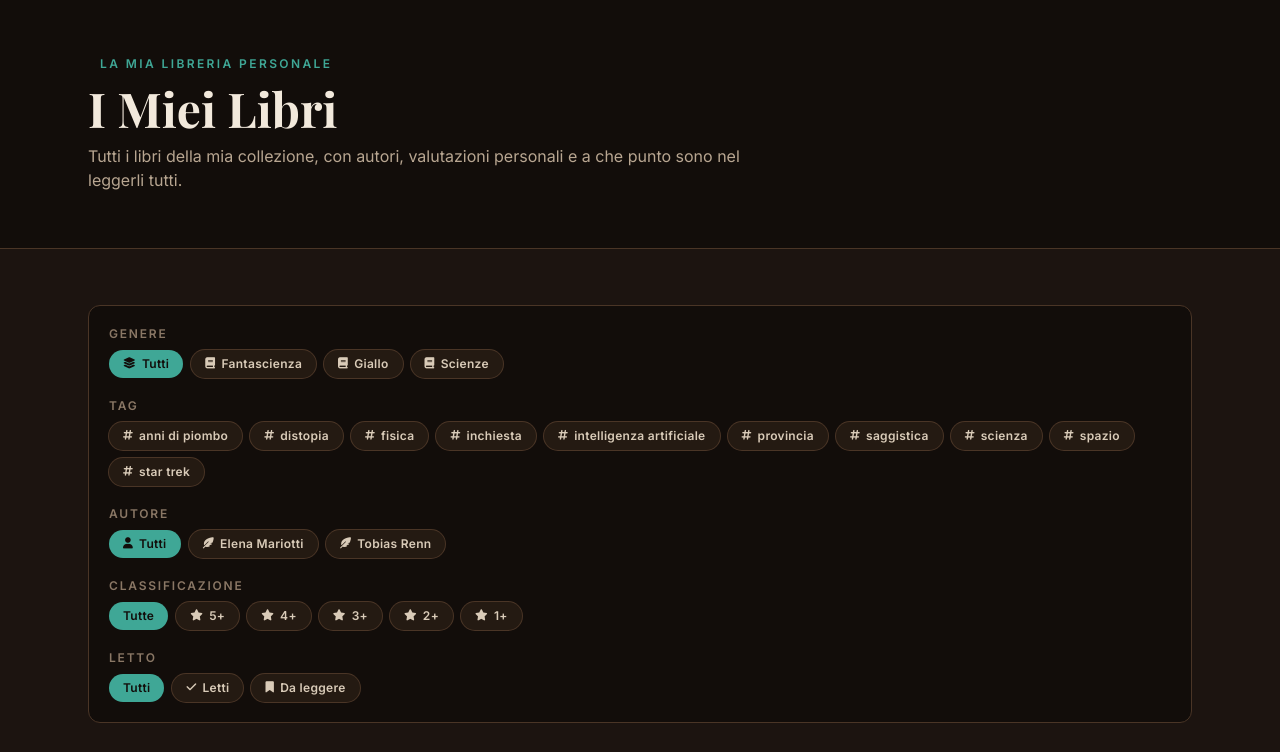
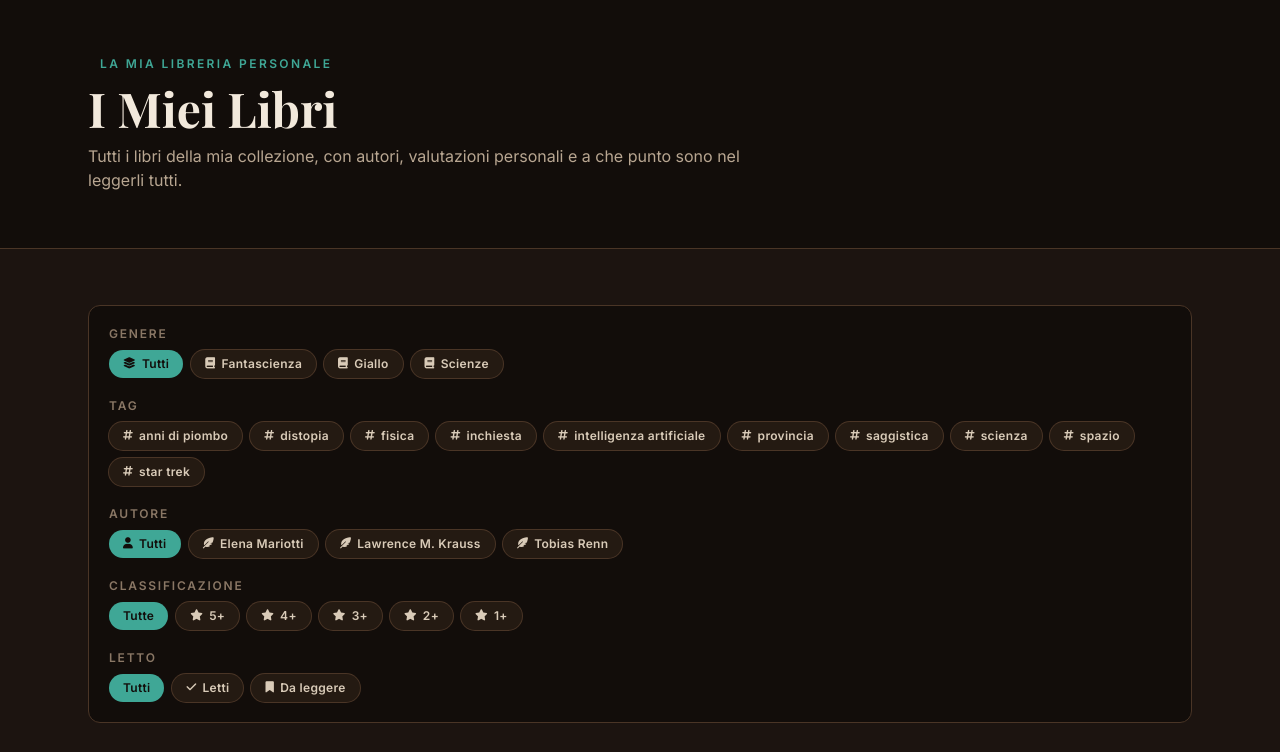
Before and after one commit to ImVinzzzz/my-book-collection, a React (Vite) app: page / in a window 1280 px wide. Shown: the top 752 px of the page. Built offline with nearby package versions, Linux system fonts and the light colour scheme.

Commit message:
Update authors.ts

```diff
--- a/src/data/authors.ts
+++ b/src/data/authors.ts
@@ -6,6 +6,13 @@ import type { Author } from '../types';
  * `slug` di un autore qui sotto.
  */
 export const authors: Author[] = [
+  {
+  id: "lawrence-m-krauss",
+  slug: "lawrence-m-krauss",
+  name: "Lawrence M. Krauss",
+  bio: "Lawrence Maxwell Krauss, conosciuto anche come Lawrence M. Krauss (New York, 27 maggio 1954), è un fisico, astronomo e saggista statunitense. È professore in pensione (dal 2019) di fisica, di astronomia ed ex direttore del dipartimento di fisica alla Case Western Reserve University. Ha insegnato fino al 2018 alla Arizona State University. Krauss è anche un rappresentante del movimento filosofico del nuovo ateismo.",
+  photoUrl: "/images/authors/lawrence-m-krauss.jpg",
+  },
   {
     id: 'elena-mariotti',
     slug: 'elena-mariotti',
```
